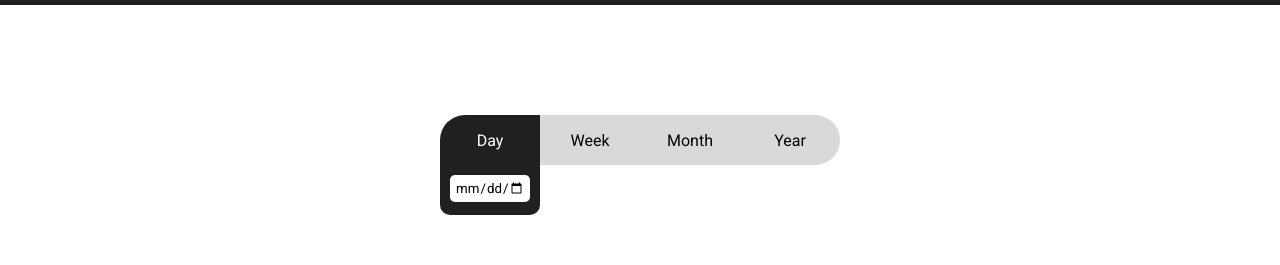
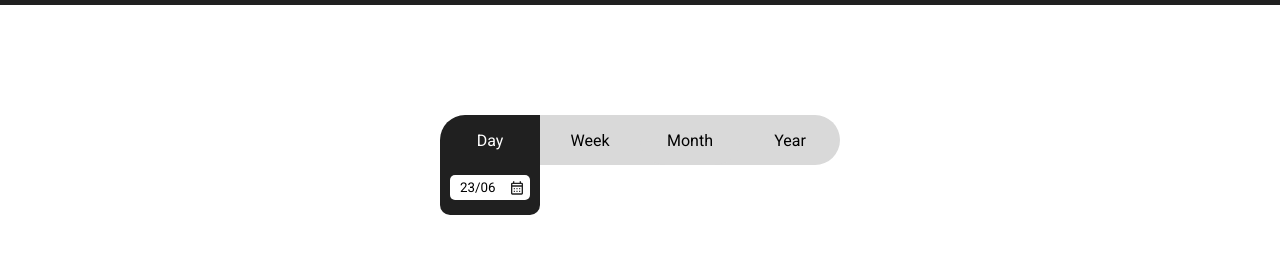
Before and after one commit to felipe-sant/FRONT-ColetorDeTempo, a React (Create React App) app: page / in a window 1280 px wide. Shown: the top 265 px of the page. Built offline with nearby package versions, Linux system fonts and the light colour scheme.

Commit message:
style: adicionando input personalizado para tipo date

```diff
--- a/package.json
+++ b/package.json
@@ -9,10 +9,13 @@
     "@types/jest": "^27.5.2",
     "@types/node": "^16.18.101",
     "@types/react": "^18.3.3",
+    "@types/react-datepicker": "^6.2.0",
     "@types/react-dom": "^18.3.0",
     "chart.js": "^4.4.9",
+    "date-fns": "^4.1.0",
     "react": "^18.3.1",
     "react-chartjs-2": "^5.3.0",
+    "react-datepicker": "^8.3.0",
     "react-dom": "^18.3.1",
     "react-router-dom": "^6.24.0",
     "react-scripts": "5.0.1",
--- a/src/pages/Home.tsx
+++ b/src/pages/Home.tsx
@@ -3,10 +3,21 @@ import Temperatura from "../types/Temperatura"
 import GraficoTemperatura from "../components/GraficoTemperatura"
 import Filtro from "../types/Filtro"
 import css from "../styles/pages/home.module.css"
+import calendar from "../images/calendar.svg"
+import DatePicker from "react-datepicker";
+import "react-datepicker/dist/react-datepicker.css";
+import { format } from "date-fns";
 
 function Home() {
     const [filtroType, setFiltroType] = useState<Filtro>("day")
     const [temperatura, setTemperatura] = useState<Temperatura[]>([])
+    const [data, setData] = useState<string>(new Date().toLocaleDateString())
+
+    const [selectedDate, setSelectedDate] = useState<Date | null>(new Date());
+
+    const handleDateChange = (date: Date | null) => {
+        setSelectedDate(date);
+    };
 
     const temperaturaDay: Temperatura[] = [
         { timestamp: "01:00", value: 10 },
@@ -121,7 +132,15 @@ function Home() {
                         onClick={setDay}
                     >Day
                         <div className={css.tab}>
-                            <input type="date" className={css.input} />
+                            <DatePicker
+                                selected={selectedDate}
+                                onChange={handleDateChange}
+                                dateFormat="dd/MM"
+                                placeholderText="Data"
+                                maxDate={new Date()}
+                                wrapperClassName={css.input}
+                            />
+                            <img src={calendar} className={css.calendar} />
                         </div>
                     </div>
                     <div
--- a/src/styles/global.css
+++ b/src/styles/global.css
@@ -15,3 +15,8 @@ main {
     min-height: 100dvh;
     max-height: auto;
 }
+
+.react-datepicker {
+    background-color: #fff;
+    border: 1px solid #ddd;
+}
--- a/src/styles/pages/home.module.css
+++ b/src/styles/pages/home.module.css
@@ -39,6 +39,7 @@
     user-select: none;
     transition: all 0.2s ease-in-out;
     position: relative;
+    z-index: 2
 }
 
 .filtro__select:hover {
@@ -89,16 +90,32 @@
     padding: 10px;
 }
 
-.filtro__select > .tab > .input {
+.filtro__select > .tab > .input input {
     border: none;
     height: 0;
+    cursor: pointer;
+    width: 100%;
+    z-index: 999;
+    padding: 0 10px;
 }
 
-.filtro__select__active > .tab > .input {
+.filtro__select__active > .tab > .input input {
     border-radius: 5px;
-    padding: 5px;
+    padding: 5px 10px;
     height: auto;
-    width: 100%;
+}
+
+.filtro__select > .tab > .calendar {
+    width: 16px;
+    height: 0px;
+    position: absolute;
+    right: 15px;
+    top: 15px;
+    pointer-events: none;
+}
+
+.filtro__select__active > .tab > .calendar {
+    height: 16px;
 }
 
 .container {
```
Also changed, not shown: src/images/calendar.svg (added), 1 other file (tests, documents, lock files or other folders).
